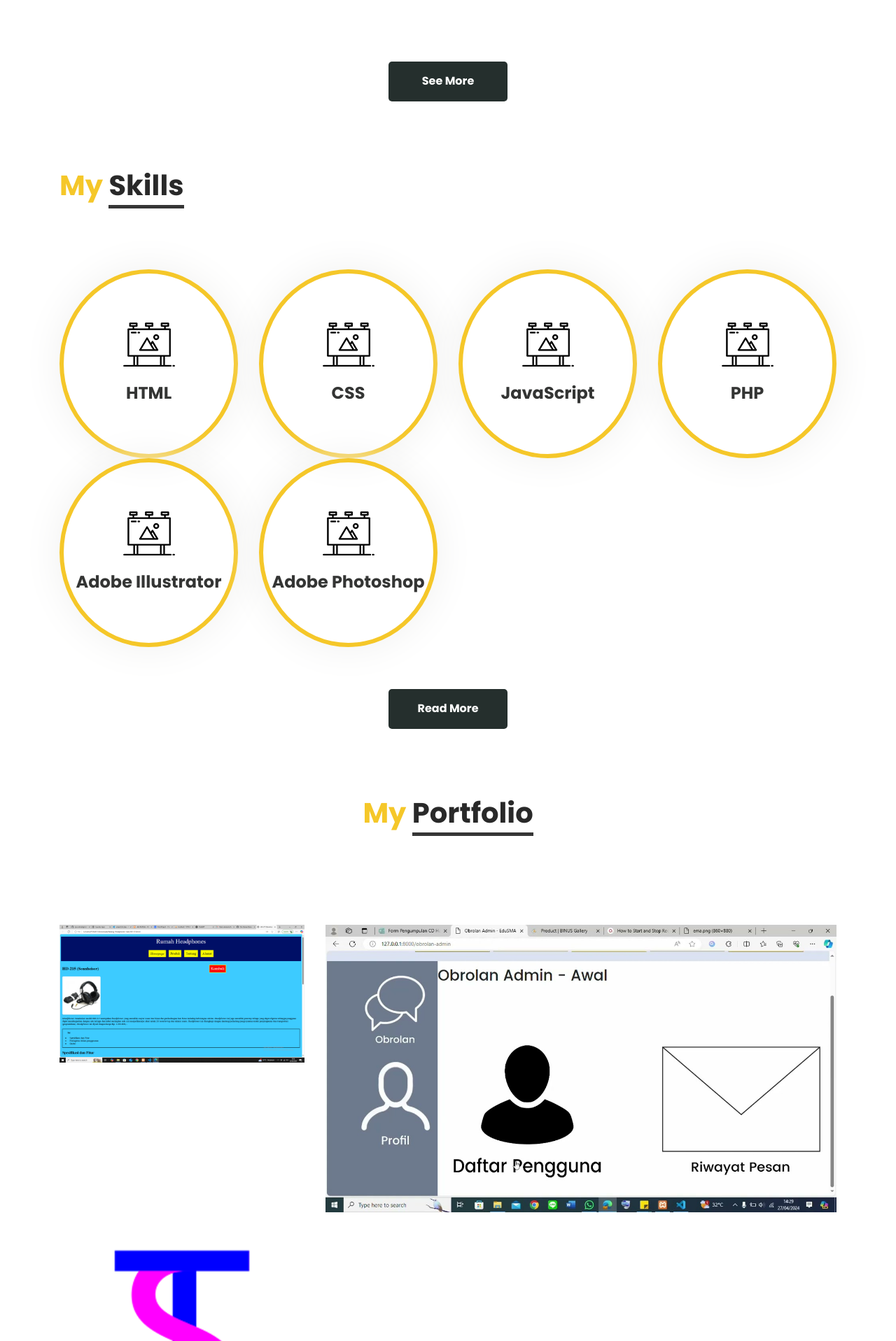
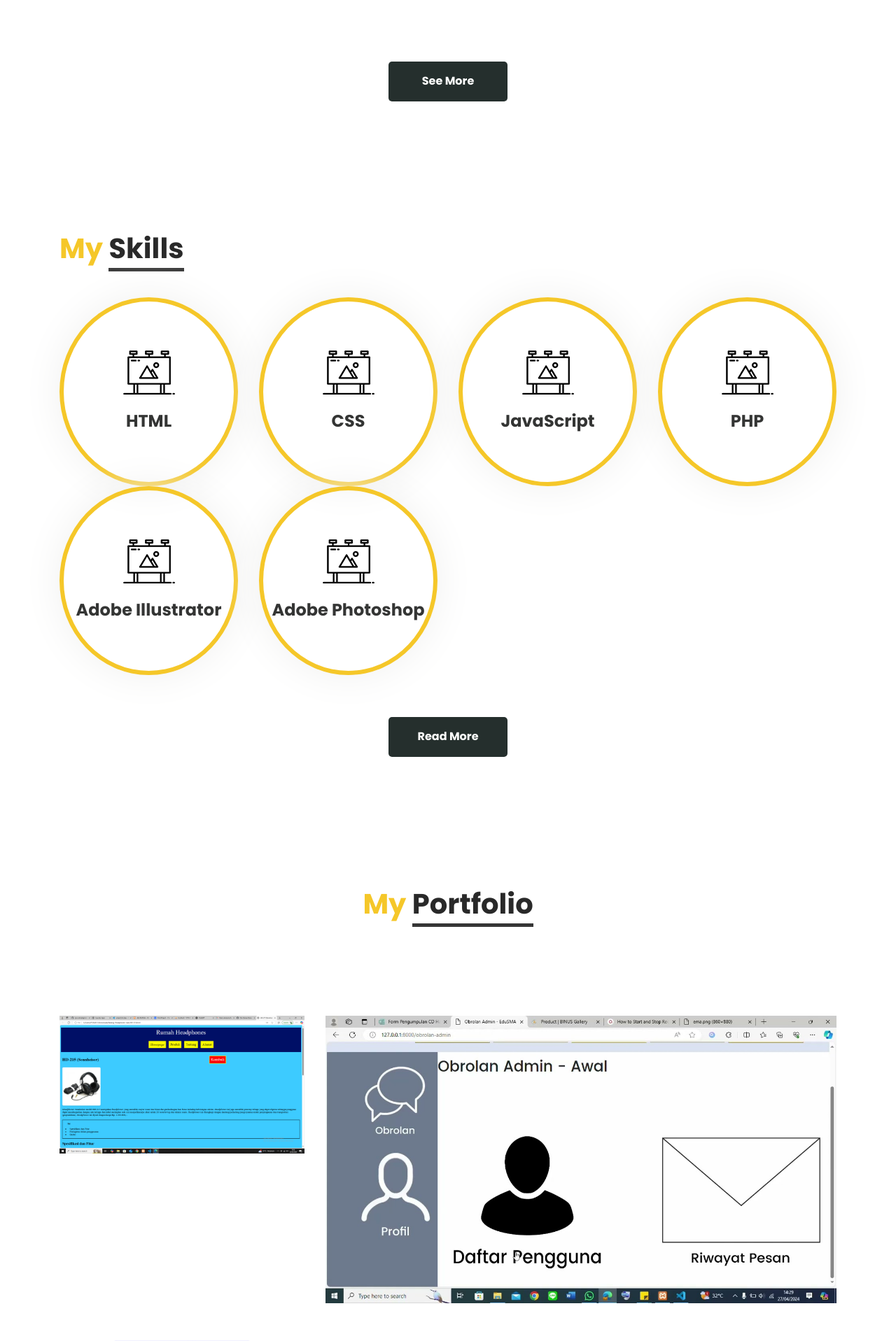
Before and after one commit to Dio-Damar-Danendra-Portofolio/Portofolio_Task, a PHP site: page / in a window 1280 px wide. Shown: the part 1330-3247 px from the top of the page at 70% size. Run offline with PHP 8.4, Linux system fonts and the light colour scheme; data comes from the database, SQL or seed files in the repository; some libraries are stand-ins or nearby versions; some web fonts are replaced.

Commit message:
Update Selanjutnya

```diff
--- a/admin/add_edit_project.php
+++ b/admin/add_edit_project.php
@@ -94,7 +94,7 @@
                         <label class="form-label" for="project_image" >Project Image: </label>
                     </div>
                     <div class="col-sm-10">
-                        <input type="file" class="form-control" name="project_image" id="project_image" required>
+                        <input type="file" class="form-control" name="project_image" id="project_image" required value="<?= isset($_GET['idEdit']) && $_GET['idEdit'] ? $rowEdit['project_image'] : ''?> ">
                         <?php if (isset($_GET['idEdit']) && $_GET['idEdit']) { ?>
                         <img src="../uploads/<?php echo $rowEdit['project_image'] ?>" alt="Image Not Available">
                         <?php }?>
--- a/admin/index.php
+++ b/admin/index.php
@@ -15,7 +15,7 @@
 <body>
     <?php include "inc/header.php"; ?>
     <main>
-        <div class="container-fluid fixed-center">
+        <div class="container-fluid">
             <div class="row d-flex flex-wrap justify-content-center align-self-sm-center vh-100 bg-info">
                 <div class="col-xl-12 align-self-xl-center bg-info">
                 <h1 class="text-black text-center align-items-baseline">Ini merupakan laman khusus untuk pengelola portofolio</h1>
--- a/inc/skills.php
+++ b/inc/skills.php
@@ -1,4 +1,4 @@
-<div class="services_section layout_padding" id="skills">
+<div class="portfolio_section layout_padding" id="skills">
          <div class="container">
             <div class="row">
                <div class="col-sm-12">
@@ -7,17 +7,17 @@
             </div>
          </div>
          <div class="container">
-            <div class="services_section_2">
+            <div class="portfolio_section_2">
                <div class="row">
                   <?php foreach ($rowSkill as $skill) { ?>
                      <?php if ($skill['category'] == "Web Programming (Frontend)" || $skill['category'] == "Web Programming (Backend)") { ?>
                         <div class="col-lg-3 col-sm-6">
                            <div class="box_main">
                               <div class="app_icon"><img src="images/icon-3.png"></div>
-                           <div class="app_icon_1"><img src="images/icon-7.png"></div>
-                           <h4 class="services_text"><?php echo $skill['skill_type']?></h4>
+                              <div class="app_icon_1"><img src="images/icon-7.png"></div>
+                              <h4 class="services_text"><?php echo $skill['skill_type']?></h4>
+                           </div>
                         </div>
-                     </div>
                         <?php } else { ?>
                            <div class="col-lg-3 col-sm-6">
                               <div class="box_main ">
--- a/index.php
+++ b/index.php
@@ -1,13 +1,13 @@
 <?php
    require "connection.php";
 
-   $queryProject = mysqli_query($conn, "SELECT * FROM projects;");
+   $queryProject = mysqli_query($conn, "SELECT * FROM projects");
    $rowProject = mysqli_fetch_all($queryProject, MYSQLI_ASSOC);
 
-   $queryPortfolio = mysqli_query($conn, "SELECT * FROM portfolio;");
+   $queryPortfolio = mysqli_query($conn, "SELECT * FROM portfolio");
    $rowPortfolio = mysqli_fetch_all($queryPortfolio, MYSQLI_ASSOC);
 
-   $querySkill = mysqli_query($conn, "SELECT categories.category_name AS category, skills.* FROM skills JOIN categories ON categories.id = skills.category_id;");
+   $querySkill = mysqli_query($conn, "SELECT categories.category_name AS category, skills.* FROM skills JOIN categories ON categories.id = skills.category_id");
    $rowSkill = mysqli_fetch_all($querySkill, MYSQLI_ASSOC);
 
    if (isset($_POST['send'])) {
```
Also changed, not shown: admin/add_edit_skill.php (+4 -3 lines), uploads/67e22606b76da_spesialterapi.png (added), uploads/67e226142e26b_EduSMA.PNG (added), uploads/67e2267cdf19f_EduSMA.PNG (added), uploads/67e228386a018_Demo EduSMA.jpg (added), uploads/67e228417dec0_Spesial Terapi.jpg (added).
